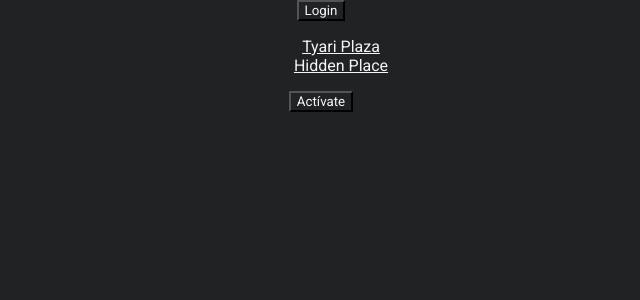
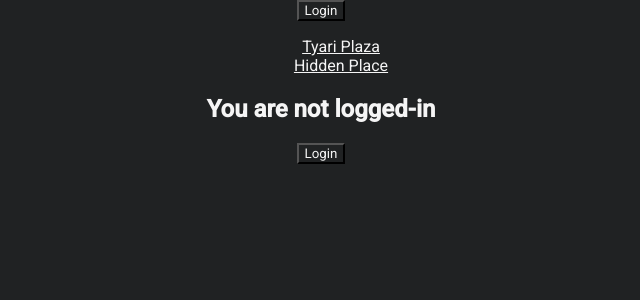
Before and after one commit to ian117/pokedex-portfolio, a React (Create React App) app: page /#/login in a window 1280 px wide. Shown: the top 300 px of the page, without its empty margins (319-959 px from the left). Built offline with nearby package versions, Linux system fonts and the light colour scheme.

Commit message:
protectedRoute

```diff
--- a/src/App.js
+++ b/src/App.js
@@ -4,6 +4,7 @@ import { HashRouter as Router, Switch, Route, Link } from "react-router-dom";
 import AuthButton from "./components/AuthButton";
 import LoginPage from "./components/LoginPage";
 import { ProvideAuth } from "./provider/AuthProvider";
+import ProtectedRoute from "./components/ProtectedRoute";
 
 function App() {
   return (
@@ -20,7 +21,7 @@ function App() {
       <Switch>
           <Route path="/public">Estamos in Halo Invasion</Route>
           <Route path="/login"><LoginPage/></Route>
-          <Route path="/protected">Estamos seguros y planeando la invasión</Route>
+          <ProtectedRoute path="/protected">Estamos seguros y planeando la invasión</ProtectedRoute>
       </Switch>
 
       </div>
--- a/src/components/LoginPage.js
+++ b/src/components/LoginPage.js
@@ -1,9 +1,18 @@
-import React from 'react'
+import React from 'react';
+import { useAuth } from "../provider/AuthProvider";
+import {Redirect } from "react-router-dom";
 
 function LoginPage() {
+
+    const { user,singIn} = useAuth();
+
     return (
         <div>
-            <button>Actívate</button>
+            { user === null ?
+                <div><h2>You are not logged-in</h2>
+            <button onClick={() => singIn(() => {})}>Login</button></div>
+            :
+            <Redirect to="/"/>}
         </div>
     )
 }
--- /dev/null
+++ b/src/components/ProtectedRoute.js
@@ -0,0 +1,16 @@
+import React from 'react';
+import { Route, Redirect } from "react-router-dom";
+import { useAuth } from '../provider/AuthProvider';
+
+function ProtectedRoute({children, ...props}) {
+
+    const { user } = useAuth()
+
+    return (
+        <div>
+            <Route {...props} render={() => user ? (children) : <Redirect to="/login"/>}/>
+        </div>
+    );
+}
+
+export default ProtectedRoute
```
